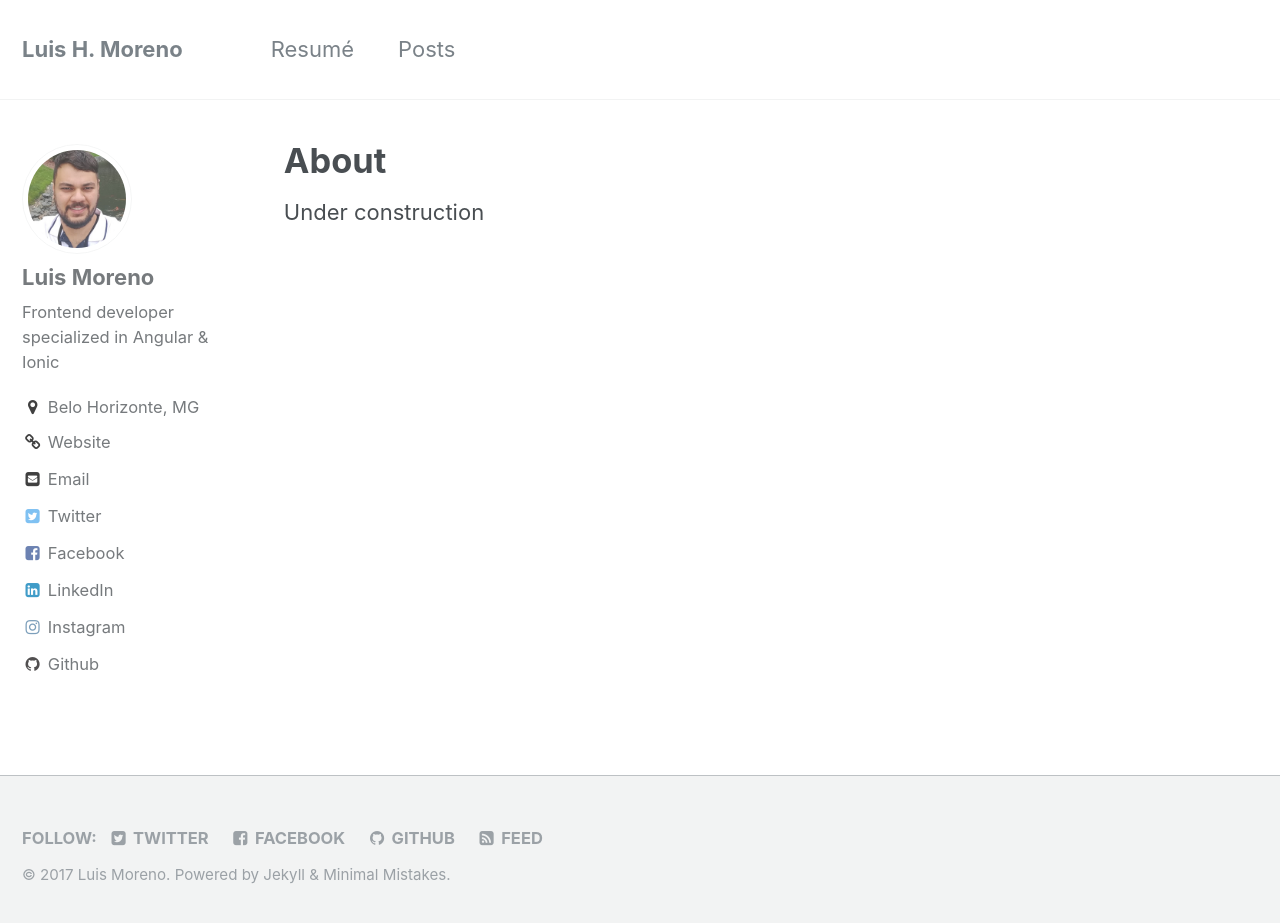
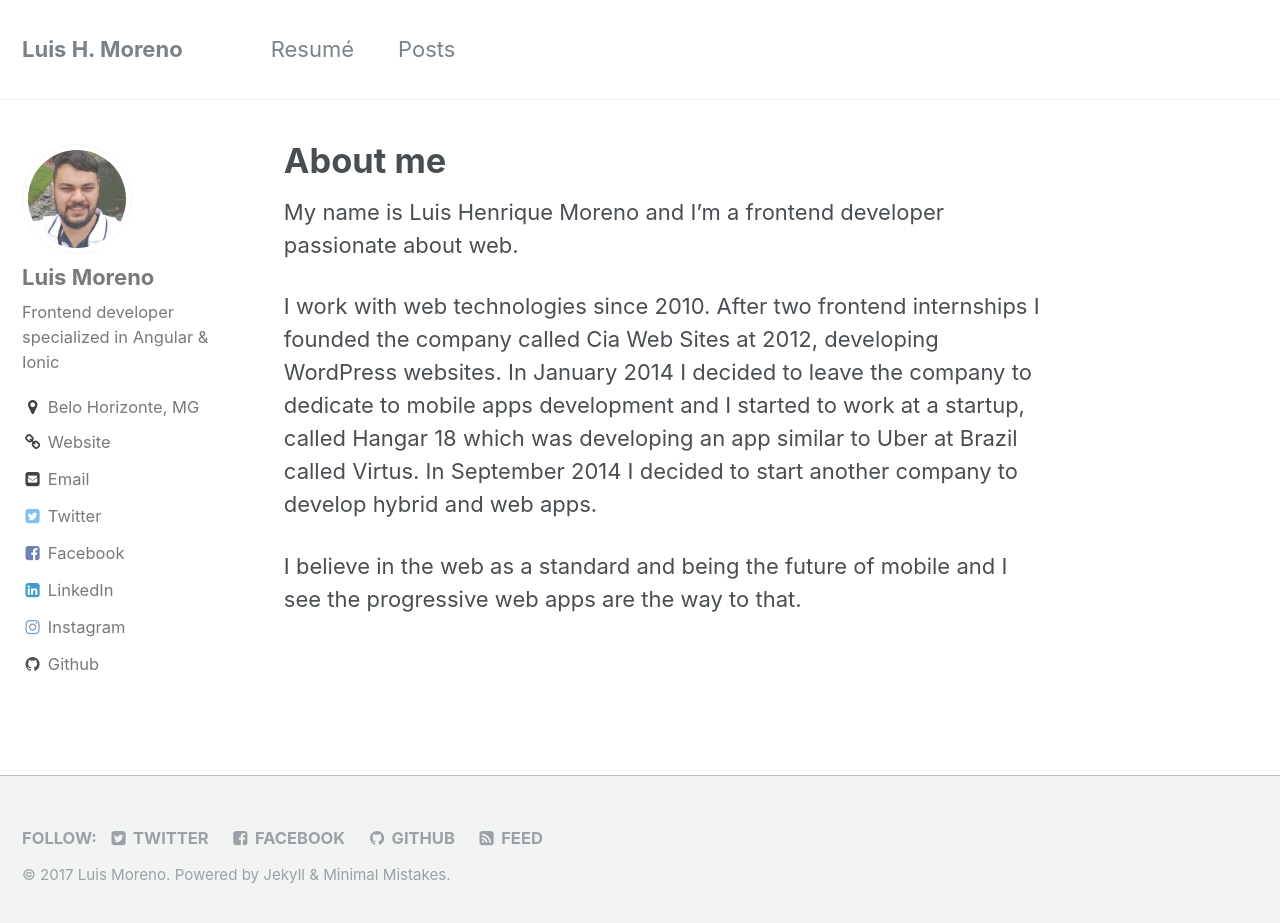
Before and after one commit to luishmcmoreno/luishmcmoreno.github.io, a Jekyll site: the page built from _pages/home.md, in a window 1280 px wide and 930 px high. Shown: the top 923 px of the window. Built offline with Jekyll 4.4.1, drawn with Linux system fonts in a browser that asks for light colours.

Commit message:
About me content

```diff
--- a/_pages/home.md
+++ b/_pages/home.md
@@ -1,7 +1,7 @@
 ---
 permalink: /
-title: "About"
-excerpt: "Minimal Mistakes is a flexible two-column Jekyll theme."
+title: "About me"
+excerpt: "a little bit about me, Luis H. Moreno, a frontend developer."
 layouts_gallery:
   - url: mm-layout-splash.png
     image_path: mm-layout-splash.png
@@ -16,4 +16,8 @@ layouts_gallery:
 
 {% include base_path %}
 
-Under construction
+My name is Luis Henrique Moreno and I'm a frontend developer passionate about web.
+
+I work with web technologies since 2010. After two frontend internships I founded the company called Cia Web Sites at 2012, developing WordPress websites. In January 2014 I decided to leave the company to dedicate to mobile apps development and I started to work at a startup, called Hangar 18 which was developing an app similar to Uber at Brazil called Virtus. In September 2014 I decided to start another company to develop hybrid and web apps.
+
+I believe in the web as a standard and being the future of mobile and I see the progressive web apps are the way to that.
```
